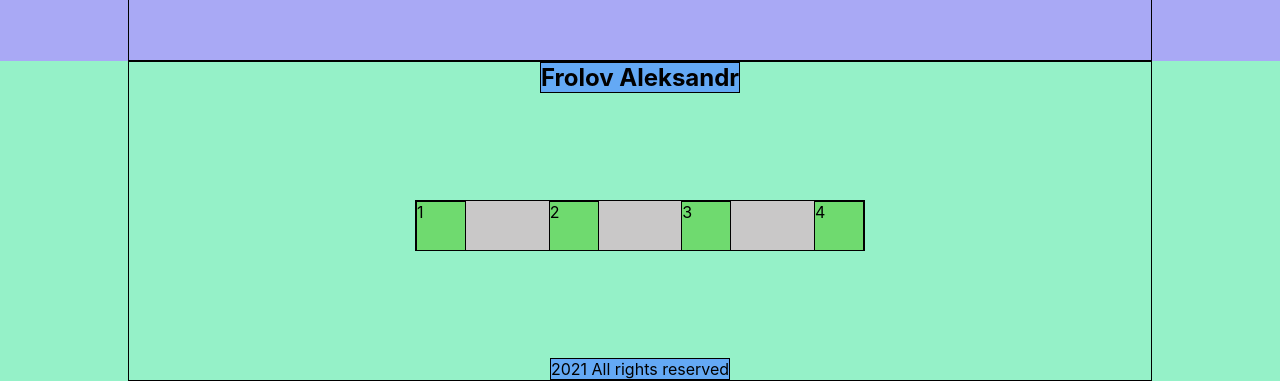
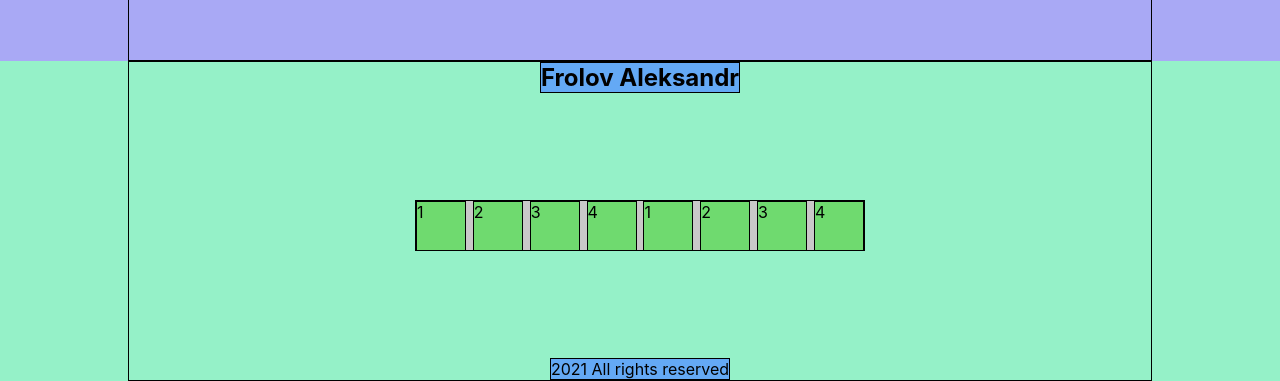
Before and after one commit to AleksandrFROLik/my-app, a React (Create React App) app: page / in a window 1280 px wide. Shown: the part 3459-3840 px from the top of the page. Built offline with nearby package versions, Linux system fonts and the light colour scheme.

Commit message:
portfolio path 10++

```diff
--- a/src/components/footer/Footer.tsx
+++ b/src/components/footer/Footer.tsx
@@ -13,6 +13,10 @@ export const Footer = () => {
                     <li className={styles.second}>2</li>
                     <li className={styles.thirty}>3</li>
                     <li className={styles.forty}>4</li>
+                    <li className={styles.first}>1</li>
+                    <li className={styles.second}>2</li>
+                    <li className={styles.thirty}>3</li>
+                    <li className={styles.forty}>4</li>
                 </ul>
                 <div className={styles.reserved}>2021 All rights reserved</div>
             </div>
```
